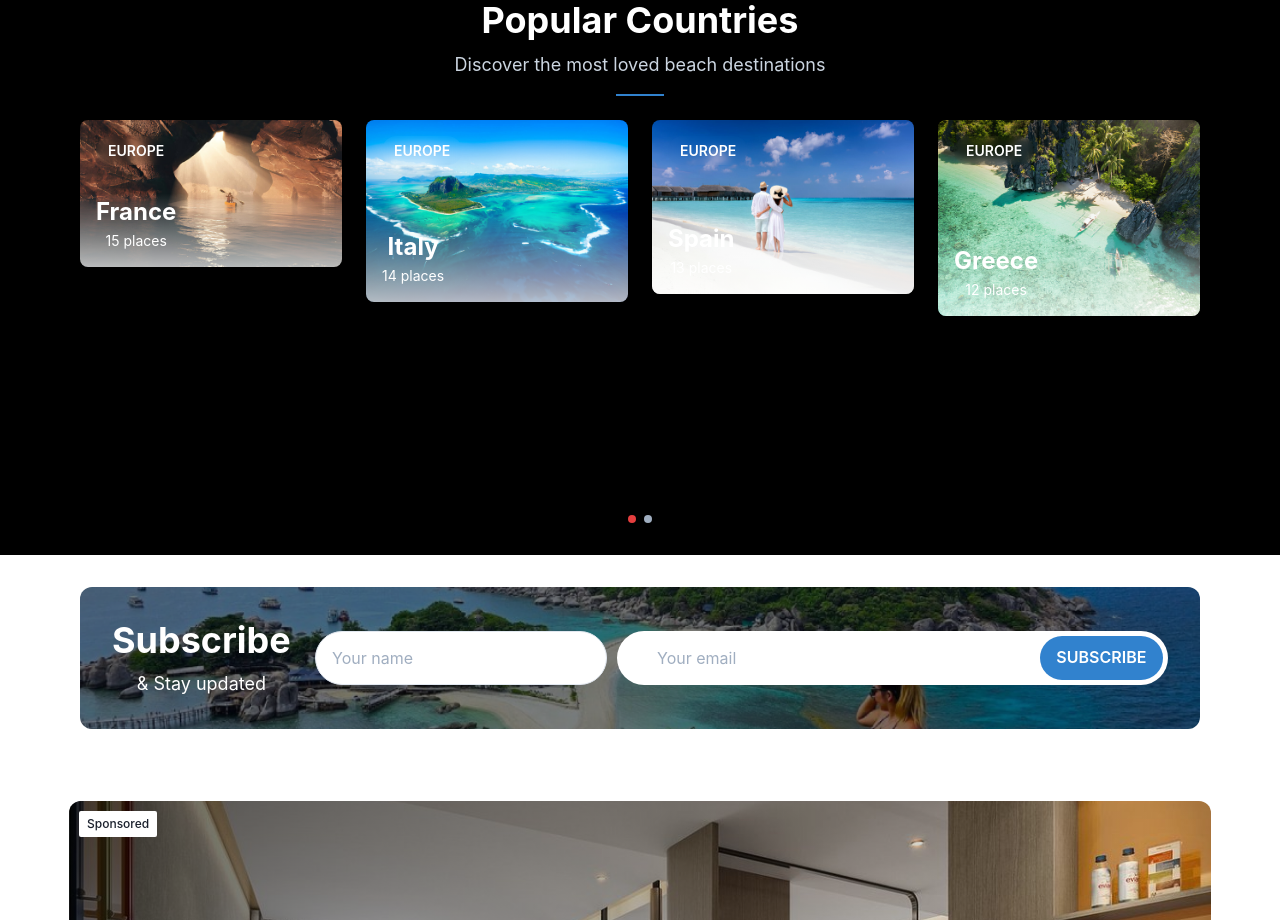
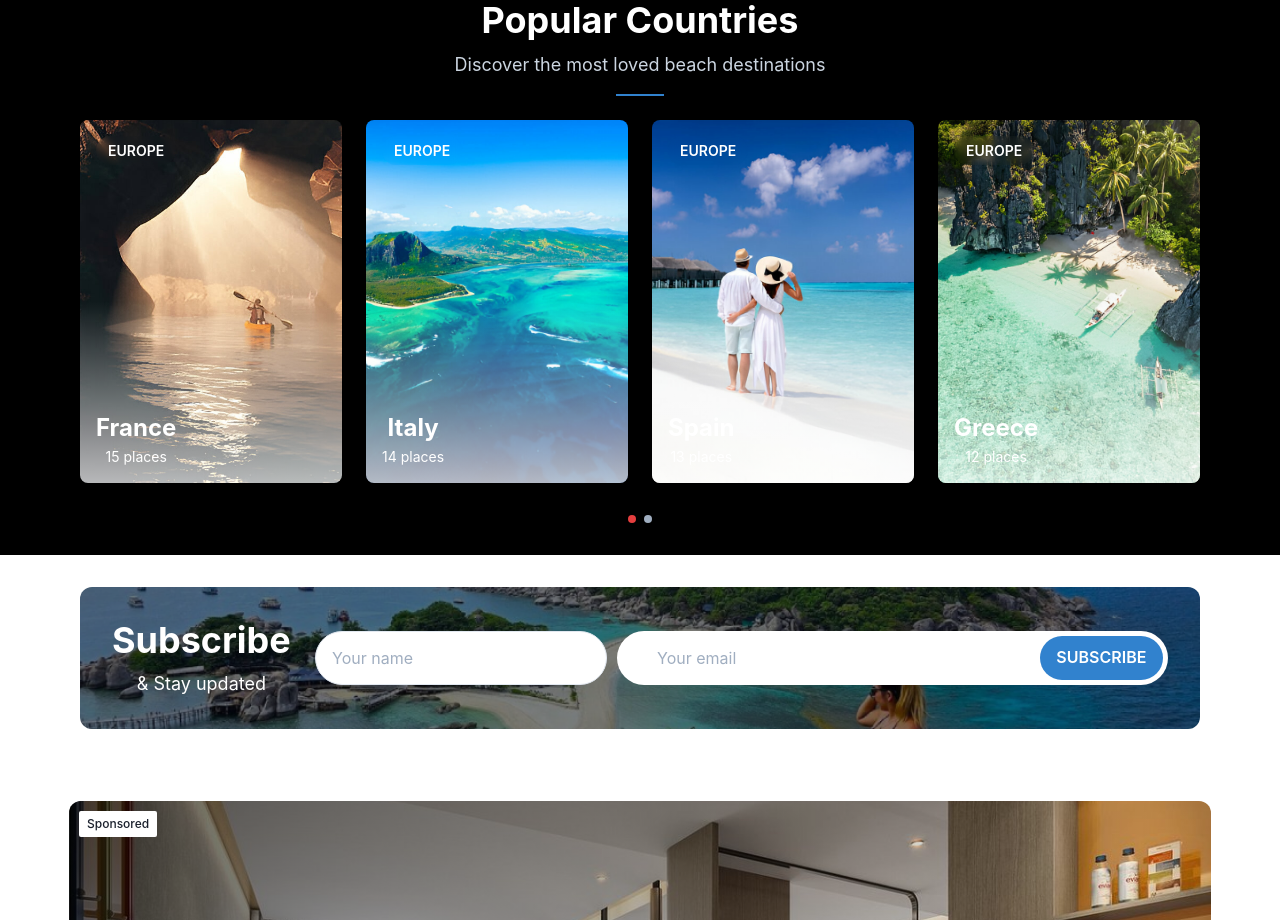
Before and after one commit to rapthar/sandypaths, a React (Create React App) app: page / in a window 1280 px wide. Shown: the part 3220-4140 px from the top of the page. Built offline with nearby package versions, Linux system fonts and the light colour scheme.

Commit message:
Update Homefive.jsx

```diff
--- a/src/Components/Home/Homefive.jsx
+++ b/src/Components/Home/Homefive.jsx
@@ -10,47 +10,13 @@ const countries = [
   ];
 
   const CountryCard = ({ country }) => (
-    <Box
-      borderRadius="lg"
-      overflow="hidden"
-      position="relative"
-      transition="transform 0.3s ease"
-      _hover={{ transform: 'translateY(-5px)' }}
-    >
-      <Image
-        src={country.image}
-        alt={country.name}
-        objectFit="cover"
-        h="100%"
-        w="100%"
-        transition="transform 0.3s ease"
-        _groupHover={{ transform: 'scale(1.05)' }}
-      />
-      <Box
-        position="absolute"
-        inset="0"
-        bg="linear-gradient(to top, rgba(255,255,255,0.7) 0%, rgba(0,0,0,0) 50%)"
-        transition="opacity 0.3s ease"
-        _groupHover={{ opacity: 0.8 }}
-      />
-      <Box
-        position="absolute"
-        top="4"
-        left="4"
-        bg="white/20"
-        backdropFilter="blur(4px)"
-        borderRadius="full"
-        px="3"
-        py="1"
-      >
+    <Box borderRadius="lg" overflow="hidden" position="relative">
+      <Image src={country.image} alt={country.name} objectFit="cover" h="100%" w="100%" />
+      <Box position="absolute" inset="0" bg="linear-gradient(to top, rgba(255,255,255,0.7) 0%, rgba(0,0,0,0) 50%)" />
+      <Box position="absolute" top="4" left="4" bg="white/20" backdropFilter="blur(4px)" borderRadius="full" px="3" py="1">
         <Text fontSize="sm" fontWeight="semibold" color="white">EUROPE</Text>
       </Box>
-      <Box
-        position="absolute"
-        bottom="4"
-        left="4"
-        color="white"
-      >
+      <Box position="absolute" bottom="4" left="4" color="white">
         <Text fontSize="2xl" fontWeight="bold">{country.name}</Text>
         <Text fontSize="sm">{country.places} places</Text>
       </Box>
@@ -71,16 +37,9 @@ const countries = [
           </Text>
           <Box h="2px" w="48px" bg="blue.500" mx="auto" mb={6}></Box>
 
-          <Box
-            display="grid"
-            gridTemplateColumns={{ base: "1fr", md: "repeat(2, 1fr)", lg: "repeat(4, 1fr)" }}
-            gap="6"
-            h="363px"
-          >
+          <Box display="grid" gridTemplateColumns={{ base: "1fr", md: "repeat(2, 1fr)", lg: "repeat(4, 1fr)" }} gap="6" h="363px">
             {countries.map((country, index) => (
-              <Box key={index} role="group">
-                <CountryCard country={country} />
-              </Box>
+              <CountryCard key={index} country={country} />
             ))}
           </Box>
 
@@ -94,8 +53,6 @@ const countries = [
                 bg={currentPage === page ? "red.500" : "gray.400"}
                 onClick={() => setCurrentPage(page)}
                 cursor="pointer"
-                transition="background-color 0.3s ease"
-                _hover={{ bg: currentPage === page ? "red.600" : "gray.500" }}
               />
             ))}
           </Flex>
```
